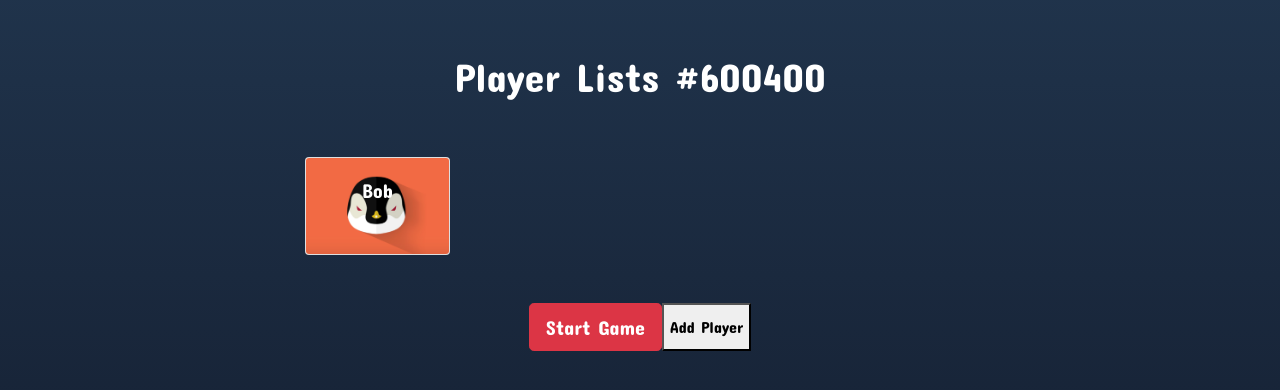
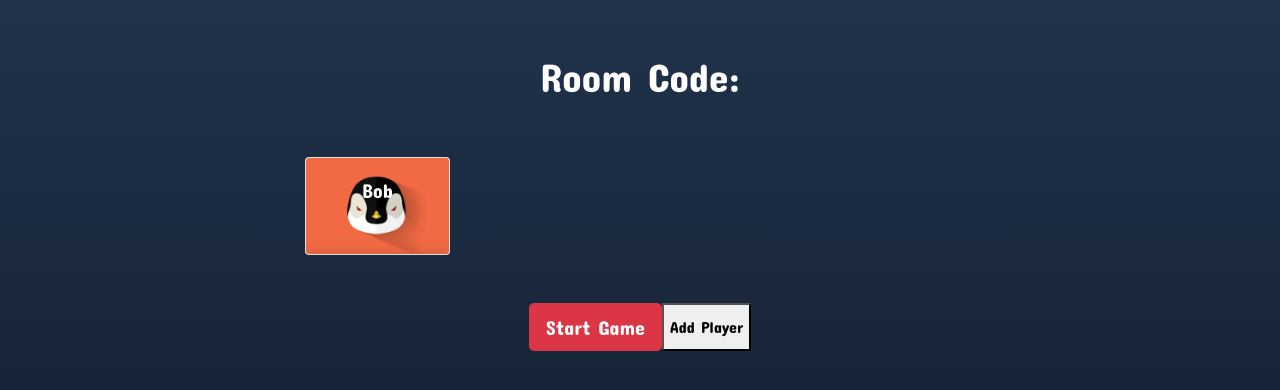
Before and after one commit to safesit23/Minder, a Vue app in the folder front-end/: page /waiting in a window 1280 px wide. Shown: the part 222-612 px from the top of the page. Built offline with nearby package versions, Linux system fonts and the light colour scheme.

Commit message:
[ADD] RoomCode in JoinRoom

```diff
--- a/front-end/src/views/Home.vue
+++ b/front-end/src/views/Home.vue
@@ -89,7 +89,7 @@ export default {
 
     },
     changePage(){
-      this.$router.push({ name: 'Waiting', params: { code: this.code } })
+      this.$router.push({ name: 'Waiting', params: { codeRoomId: this.code } })
     }
   }
 }
--- a/front-end/src/views/WaitingRoom.vue
+++ b/front-end/src/views/WaitingRoom.vue
@@ -2,7 +2,7 @@
      <div class="container">
   <div class="vertical-center-row center-screen">
    <div class="d-flex justify-content-center mt-5">
-    <h1>Player Lists #{{roomId}}</h1>
+    <h1>Room Code: {{codeRoomId}}</h1>
    </div>
 
   <div class="row mt-5">
@@ -64,7 +64,7 @@ export default {
     name: 'WaitingRoom',
     data() {
       return {
-        roomId: "600400",
+        codeRoomId: null,
         role:"Header",
         playerWaiting : [
           {
@@ -78,6 +78,9 @@ export default {
             img : "/img/avatar/1.png"}
       }
     },
+    beforeMount () {
+      this.codeRoomId = this.$route.params.codeRoomId;
+    },
     methods:{
       addPlayer(){
         if(this.playerWaiting.length!=4){
```
